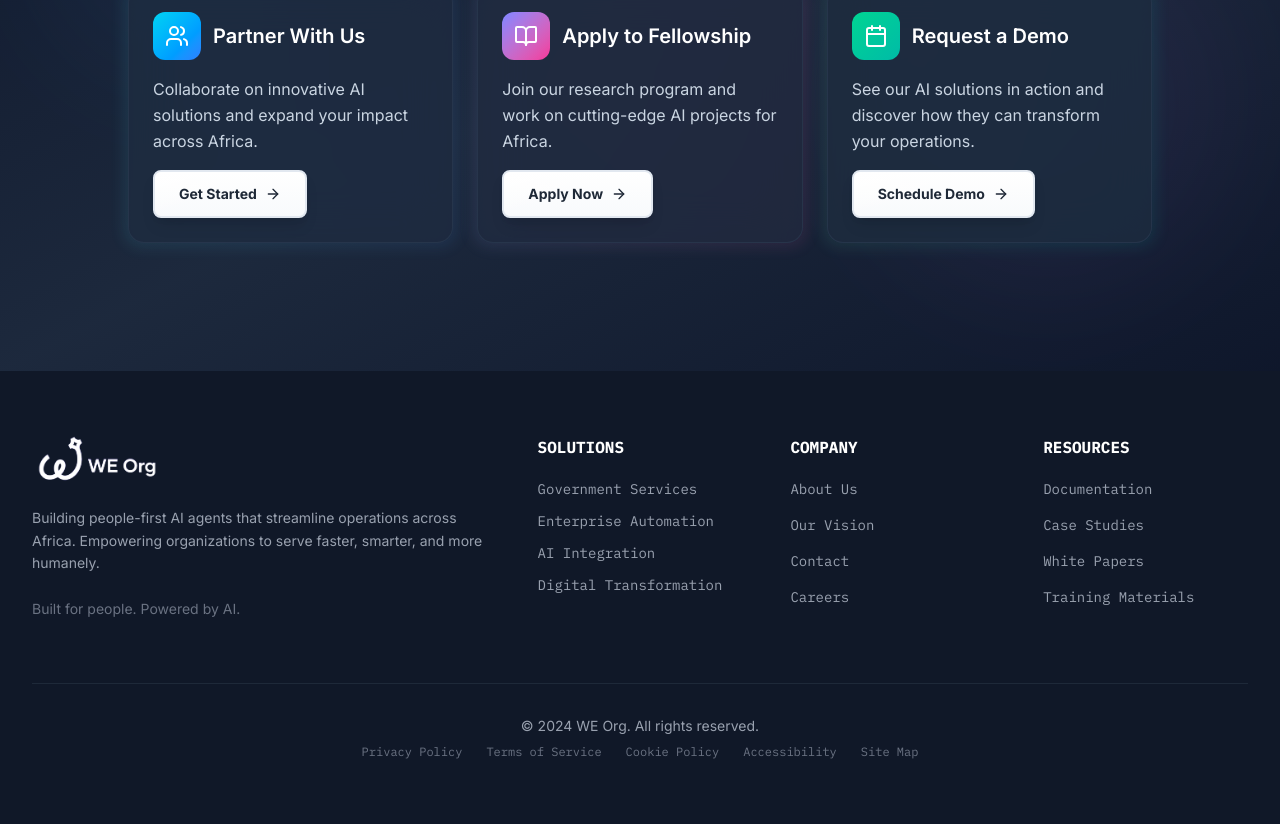
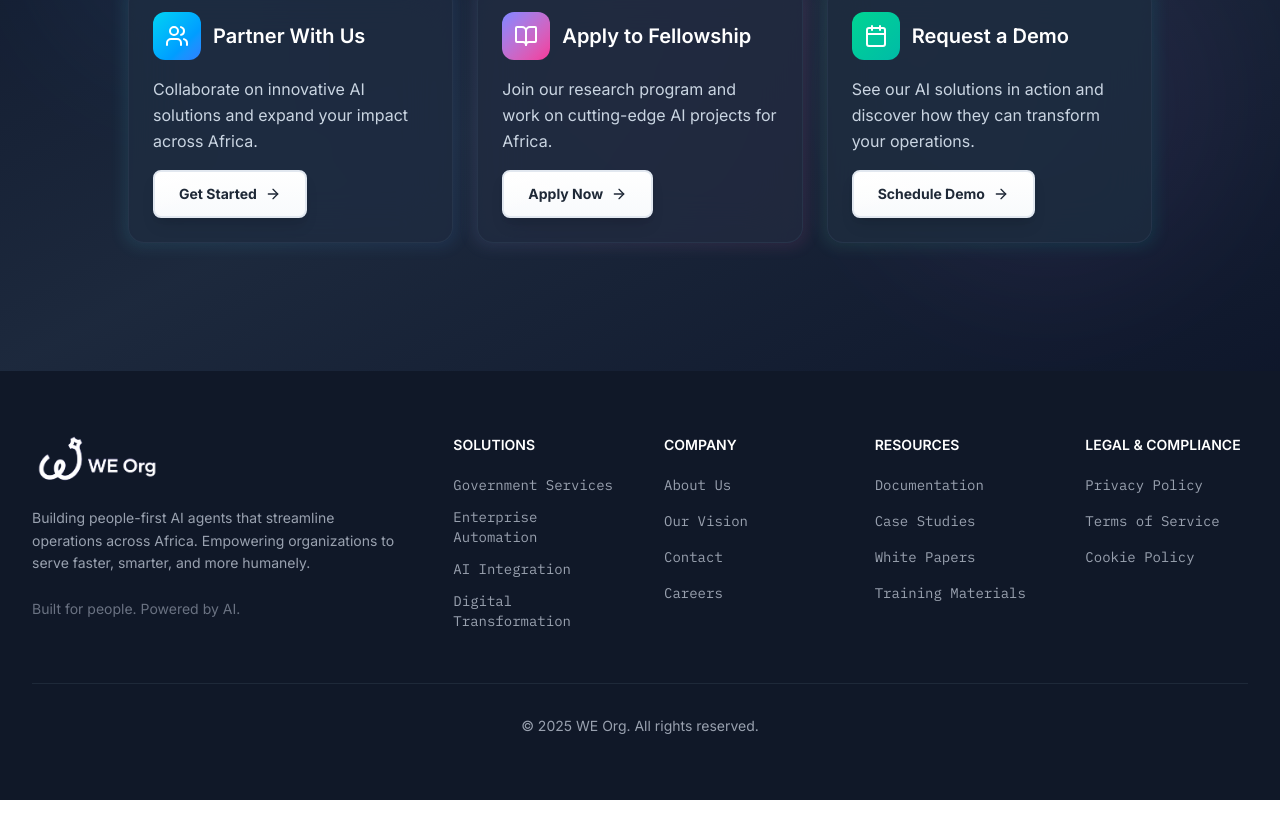
Before and after one commit to DonDonatus/weorg, a Next.js app: page / in a window 1280 px wide. Shown: the part 3413-4237 px from the top of the page. After the commit the page ends 4213 px from the top, so only its background shows below. Built offline with nearby package versions, Linux system fonts and the light colour scheme.

Commit message:
fix(images): add Unsplash domain to next.config.ts for external image loading

```diff
--- a/next.config.ts
+++ b/next.config.ts
@@ -17,6 +17,14 @@ const nextConfig: NextConfig = {
         deviceSizes: [640, 750, 828, 1080, 1200, 1920, 2048, 3840],
         imageSizes: [16, 32, 48, 64, 96, 128, 256, 384],
         minimumCacheTTL: 60,
+        remotePatterns: [
+            {
+                protocol: 'https',
+                hostname: 'images.unsplash.com',
+                port: '',
+                pathname: '/**',
+            },
+        ],
     },
 
     // Bundle optimization
--- a/src/components/layout/Footer.tsx
+++ b/src/components/layout/Footer.tsx
@@ -24,11 +24,17 @@ export default function Footer() {
 		{ label: "Training Materials", href: "/about" }
 	];
 
+	const legal = [
+		{ label: "Privacy Policy", href: "/privacy", icon: "shield", color: "blue" },
+		{ label: "Terms of Service", href: "/terms", icon: "document", color: "green" },
+		{ label: "Cookie Policy", href: "/cookies", icon: "settings", color: "purple" },
+	];
+
 	return (
 		<footer className="bg-gray-900 text-white py-12 md:py-16">
 			<div className="max-w-7xl mx-auto px-4 sm:px-6 lg:px-8">
 				{/* Main Footer Grid */}
-				<div className="grid grid-cols-2 lg:grid-cols-5 gap-6 md:gap-8 lg:gap-12 mb-8 md:mb-12">
+				<div className="grid grid-cols-2 lg:grid-cols-6 gap-6 md:gap-8 lg:gap-12 mb-8 md:mb-12">
 					{/* Company Info - Full width on mobile, spans 2 on desktop */}
 					<div className="col-span-2 lg:col-span-2 text-left">
 						<div className="flex items-center justify-start space-x-3 mb-6">
@@ -54,9 +60,9 @@ export default function Footer() {
 					</div>
 
 					{/* Solutions */}
-					<div className="text-left font-serif">
-						<h3 className="font-semibold mb-4 text-white text-base uppercase">Solutions</h3>
-						<ul className="space-y-1 text-gray-400 text-sm md:text-base">
+					<div className="text-left">
+						<h3 className="font-semibold mb-4 text-white text-sm uppercase">Solutions</h3>
+						<ul className="space-y-1 text-gray-400 font-serif text-sm md:text-sm">
 							{solutions.map((item, index) => (
 								<li key={index}>
 									<a
@@ -72,9 +78,9 @@ export default function Footer() {
 					</div>
 
 					{/* Company */}
-					<div className="text-left font-serif">
-						<h3 className="font-semibold mb-4 text-white text-base uppercase">Company</h3>
-						<ul className="space-y-2 text-gray-400 text-sm md:text-base">
+					<div className="text-left">
+						<h3 className="font-semibold mb-4 text-white text-sm uppercase">Company</h3>
+						<ul className="space-y-2 text-gray-400 font-serif text-sm md:text-sm">
 							{company.map((item, index) => (
 								<li key={index}>
 									<a
@@ -90,10 +96,28 @@ export default function Footer() {
 					</div>
 
 					{/* Resources */}
-					<div className="text-left font-serif">
-						<h3 className="font-semibold mb-4 text-white text-base uppercase">Resources</h3>
-						<ul className="space-y-2 text-gray-400 text-sm md:text-base">
+					<div className="text-left">
+						<h3 className="font-semibold mb-4 text-white text-sm uppercase">Resources</h3>
+						<ul className="space-y-2 text-gray-400 font-serif text-sm md:text-sm">
 							{resources.map((item, index) => (
+								<li key={index}>
+									<a
+										href={item.href}
+										className="hover:text-white transition-colors cursor-pointer block py-1 text-sm"
+										aria-label={`Access ${item.label}`}
+									>
+										{item.label}
+									</a>
+								</li>
+							))}
+						</ul>
+					</div>
+
+					{/* Legal & Compliance */}
+					<div className="text-left">
+						<h3 className="font-semibold mb-4 text-white text-sm uppercase">Legal & Compliance</h3>
+						<ul className="space-y-2 text-gray-400 font-serif text-sm md:text-sm">
+							{legal.map((item, index) => (
 								<li key={index}>
 									<a
 										href={item.href}
@@ -110,16 +134,9 @@ export default function Footer() {
 
 				{/* Bottom Section */}
 				<div className="border-t border-gray-800 pt-6 md:pt-8 text-center text-sm">
-					<p className="text-gray-400 mb-3 md:mb-2">
-						&copy; 2024 WE Org. All rights reserved.
+					<p className="text-gray-400">
+						&copy; 2025 WE Org. All rights reserved.
 					</p>
-					<div className="grid grid-cols-2 md:flex md:flex-row md:justify-center md:space-x-6 gap-4 md:gap-0 text-xs text-gray-500 font-serif">
-						<a href="/privacy" className="hover:text-gray-400 transition-colors cursor-pointer" aria-label="Read our Privacy Policy">Privacy Policy</a>
-						<a href="/terms" className="hover:text-gray-400 transition-colors cursor-pointer" aria-label="Read our Terms of Service">Terms of Service</a>
-						<a href="/cookies" className="hover:text-gray-400 transition-colors cursor-pointer" aria-label="Read our Cookie Policy">Cookie Policy</a>
-						<a href="/accessibility" className="hover:text-gray-400 transition-colors cursor-pointer" aria-label="View our Accessibility Statement">Accessibility</a>
-						<a href="/sitemap" className="hover:text-gray-400 transition-colors cursor-pointer" aria-label="View our Site Map">Site Map</a>
-					</div>
 				</div>
 			</div>
 		</footer>
```
